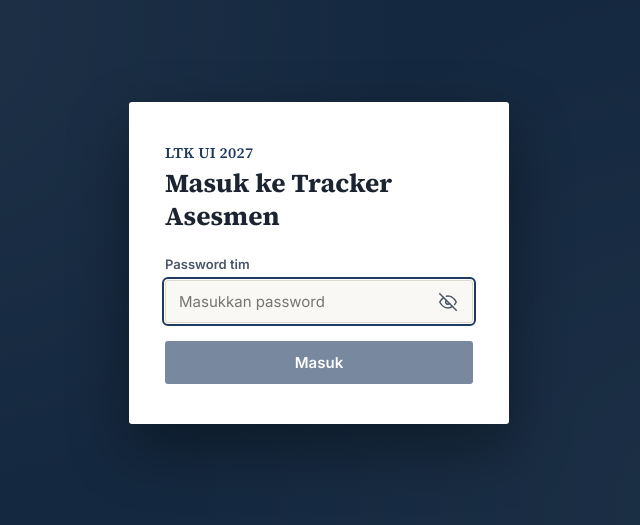
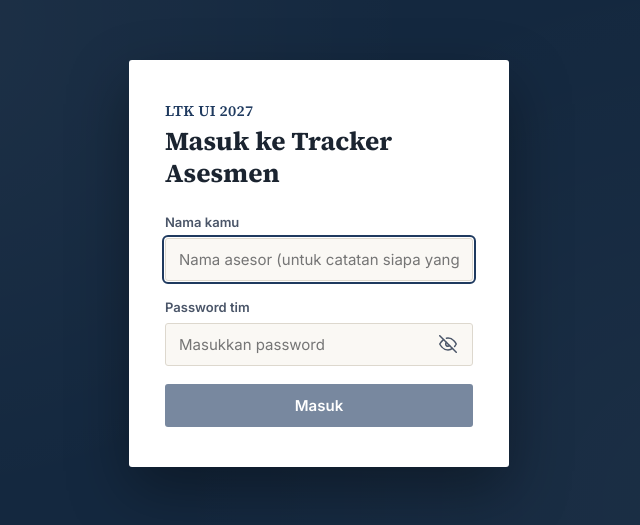
Before and after one commit to Arsyakhan/Bismillah-Assesmen, a React (Vite) app: page / in a window 1280 px wide. Shown: the part 137-662 px from the top of the page, without its empty margins (321-961 px from the left). Built offline with nearby package versions, Linux system fonts and the light colour scheme; no server answers.

Commit message:
Add name input to Login component

```diff
--- a/src/components/Login.jsx
+++ b/src/components/Login.jsx
@@ -2,6 +2,7 @@ import React, { useState } from 'react';
 import { login } from '../api.js';
 
 export default function Login({ onSuccess }) {
+  const [name, setName] = useState('');
   const [password, setPassword] = useState('');
   const [error, setError] = useState('');
   const [loading, setLoading] = useState(false);
@@ -14,6 +15,7 @@ export default function Login({ onSuccess }) {
     try {
       const result = await login(password);
       sessionStorage.setItem('ltk_token', result.token);
+      sessionStorage.setItem('ltk_editor_name', name.trim());
       onSuccess(result.token);
     } catch (err) {
       setError(err.message);
@@ -30,13 +32,23 @@ export default function Login({ onSuccess }) {
         {error && <div className="login-error">{error}</div>}
 
         <form onSubmit={handleSubmit}>
+          <label htmlFor="name">Nama kamu</label>
+          <input
+            id="name"
+            type="text"
+            autoFocus
+            value={name}
+            onChange={(e) => setName(e.target.value)}
+            placeholder="Nama asesor (untuk catatan siapa yang mengedit)"
+            required
+            style={{ width: '100%', marginBottom: '18px', boxSizing: 'border-box' }}
+          />
+
           <label htmlFor="password">Password tim</label>
-
           <div style={{ position: 'relative', display: 'block', width: '100%', marginBottom: '18px' }}>
             <input
               id="password"
               type={showPassword ? 'text' : 'password'}
-              autoFocus
               value={password}
               onChange={(e) => setPassword(e.target.value)}
               placeholder="Masukkan password"
@@ -47,27 +59,15 @@ export default function Login({ onSuccess }) {
                 boxSizing: 'border-box'
               }}
             />
-
             <button
               type="button"
               onClick={() => setShowPassword(!showPassword)}
               title={showPassword ? "Sembunyikan password" : "Tampilkan password"}
               style={{
-                position: 'absolute',
-                right: '12px',
-                top: '50%',
-                transform: 'translateY(-50%)',
-                background: 'transparent',
-                border: 'none',
-                padding: '4px',
-                width: 'auto',      /* INI KUNCINYA: Mencegah tombol dipaksa 100% oleh CSS */
-                minWidth: 'auto',
-                color: 'var(--ink-soft)',
-                display: 'flex',
-                alignItems: 'center',
-                justifyContent: 'center',
-                cursor: 'pointer',
-                zIndex: 10
+                position: 'absolute', right: '12px', top: '50%', transform: 'translateY(-50%)',
+                background: 'transparent', border: 'none', padding: '4px', width: 'auto', minWidth: 'auto',
+                color: 'var(--ink-soft)', display: 'flex', alignItems: 'center', justifyContent: 'center',
+                cursor: 'pointer', zIndex: 10
               }}
             >
               {showPassword ? (
@@ -84,7 +84,7 @@ export default function Login({ onSuccess }) {
             </button>
           </div>
 
-          <button type="submit" disabled={loading || !password}>
+          <button type="submit" disabled={loading || !password || !name.trim()}>
             {loading ? 'Memeriksa…' : 'Masuk'}
           </button>
         </form>
```
